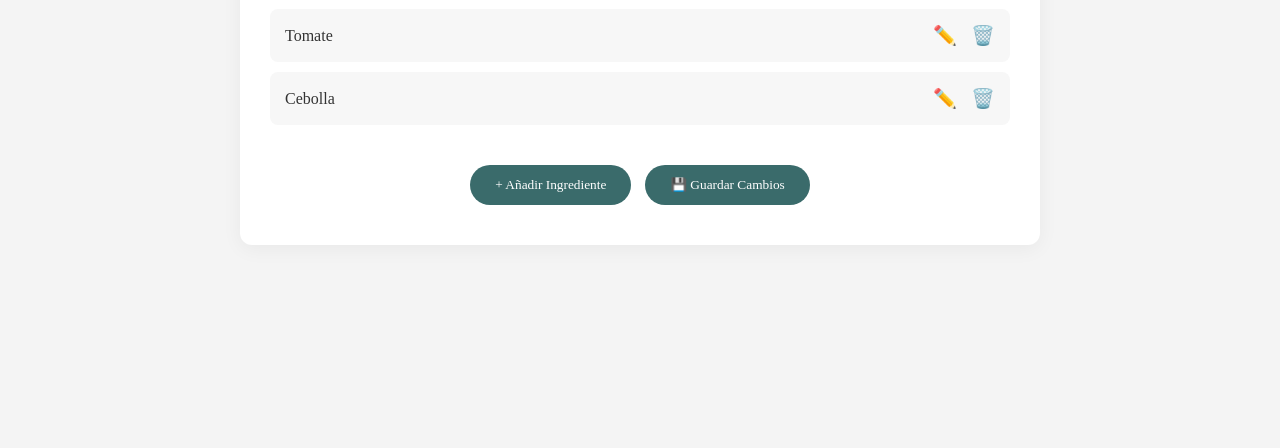
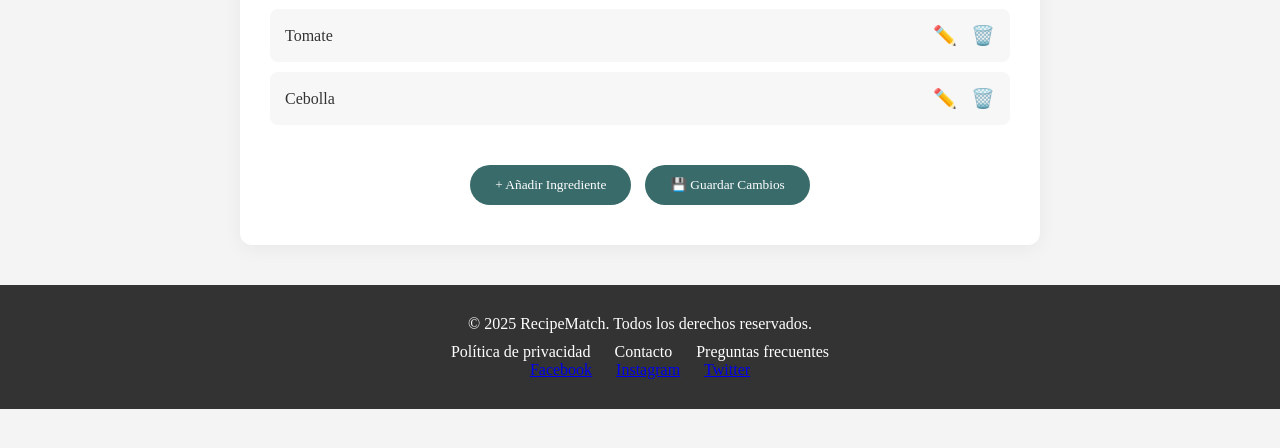
Before and after one commit to YesicaCausado/PROYECTO, a website: page mis-ingredientes.html in a window 1280 px wide. Shown: the part 224-672 px from the top of the page. Drawn offline with Linux system fonts and the light colour scheme.

Commit message:
Cambios en HTMLS

```diff
--- a/mis-ingredientes.html
+++ b/mis-ingredientes.html
@@ -60,6 +60,20 @@
         <button class="guardar-btn">💾 Guardar Cambios</button>
     </section>
 
+      <footer>
+    <p>&copy; 2025 RecipeMatch. Todos los derechos reservados.</p>
+    <div class="footer-links">
+      <a href="privacidad.html">Política de privacidad</a>
+      <a href="contact.html">Contacto</a>
+      <a href="Questions.html">Preguntas frecuentes</a>
+    </div>
+    <div class="social-links">
+      <a href="https://facebook.com" target="_blank">Facebook</a>
+      <a href="https://instagram.com" target="_blank">Instagram</a>
+      <a href="https://twitter.com" target="_blank">Twitter</a>
+    </div>
+  </footer>
+
     <!-- Estilos específicos (opcional agregarlos a style.css) -->
     <style>
         .ingredientes-section {
```
Also changed, not shown: history.html (+3 -1 lines), index.html (+2 -2 lines), mis-recetas.html (+14 -0 lines), myperfil.html (+1 -1 lines), resultados.html (+1 -0 lines).
